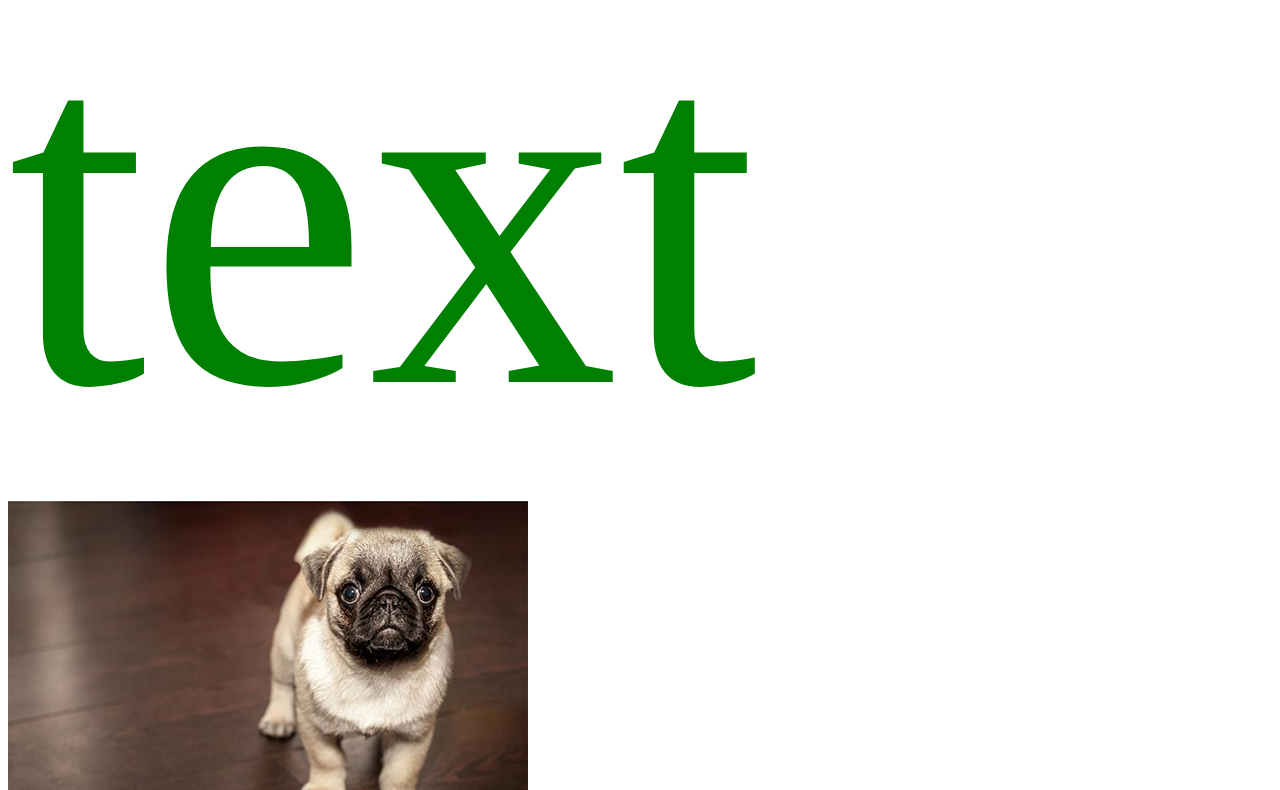
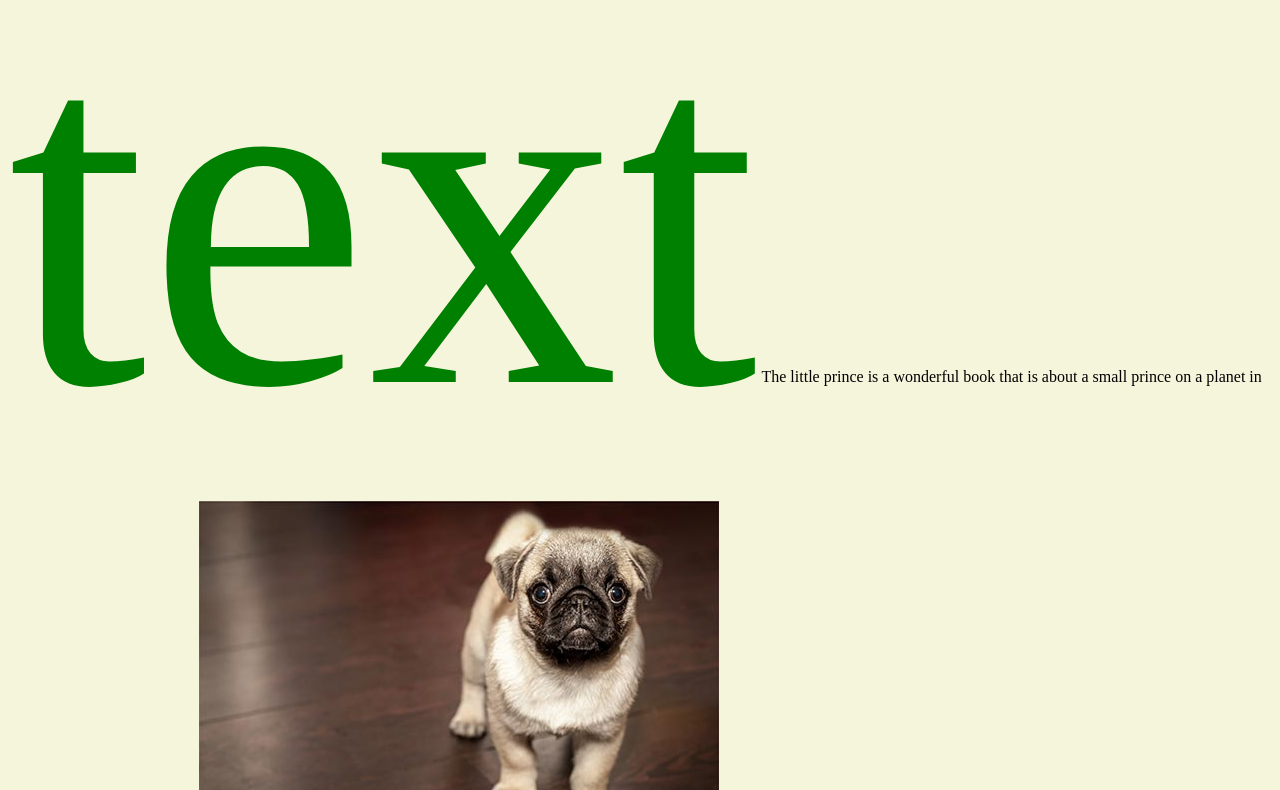
Before and after one commit to ReverendSymes/wikiDevSeminar, a plain HTML site: page index.html in a window 1280 px wide. Shown: the part 2010-2800 px from the top of the page. Drawn offline with Linux system fonts and the light colour scheme.

Commit message:
making it uglier

```diff
--- a/index.html
+++ b/index.html
@@ -6,6 +6,7 @@
     <link rel="stylesheet" type="text/css" href="./stylepage.css">
 
   </head>
+  <!-- Bar placeholder for igem, not 100% accurate -->
   <bigbadbar>
   <header class="topblack">
     iGEMs scary little black bar
@@ -19,7 +20,13 @@
     <h1>Little Prince</h1>
     <h2>littler Prince</h2>
 
+<!-- <a href="./ANOTHERPAGE" target="_blank">Hey hey Link here</a> -->
+
+
     <andrewtext>Little Prince Paragraph text</andrewtext>
+    <para>
+      The little prince is a wonderful book that is about a small prince on a planet in which he has full dominion...
+      </para>
     <img src="./stocksnap.jpg" alt="Little Prince">
 <br>
     <img src="https://2021.igem.org/wiki/images/5/5b/T--Calgary--Andrew-rect.png">
--- a/stylepage.css
+++ b/stylepage.css
@@ -16,3 +16,11 @@ header {
   padding: 0px;
   color: orange;
 }
+
+h1 {
+  color: white;
+}
+
+body {
+  background-color: beige;
+}
```
